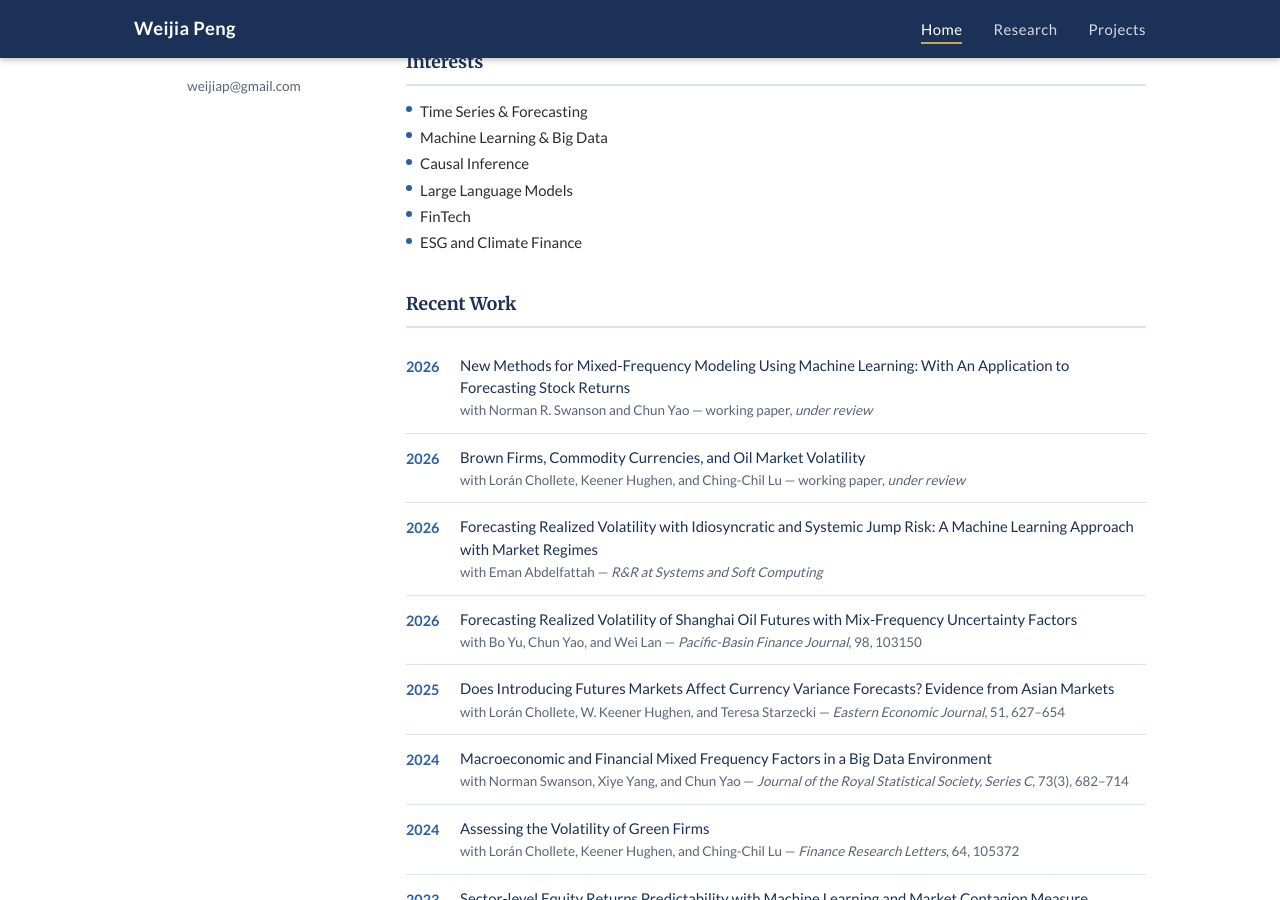
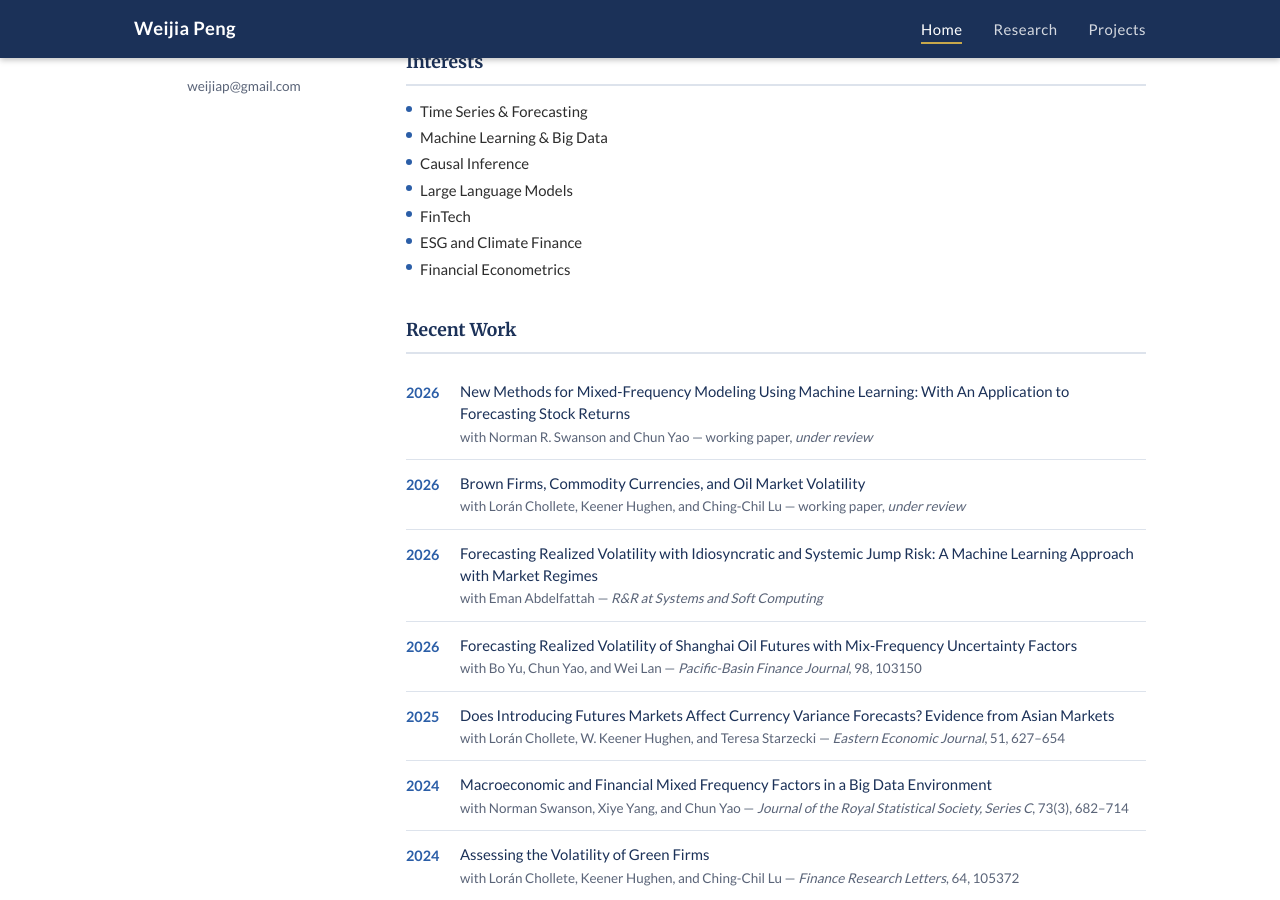
Before and after one commit to weijiap/weijiap.github.io, a Jekyll site: the page built from index.html, in a window 1280 px wide and 900 px high, scrolled down 460 px. Built offline with Jekyll 4.4.1, drawn with Linux system fonts in a browser that asks for light colours.

Commit message:
Add Financial Econometrics to interests
Co-Authored-By: Claude Sonnet 4.6 <noreply@anthropic.com>

```diff
--- a/index.html
+++ b/index.html
@@ -62,6 +62,7 @@ title: Home
         <li>Large Language Models</li>
         <li>FinTech</li>
         <li>ESG and Climate Finance</li>
+        <li>Financial Econometrics</li>
       </ul>
     </section>
 
```
